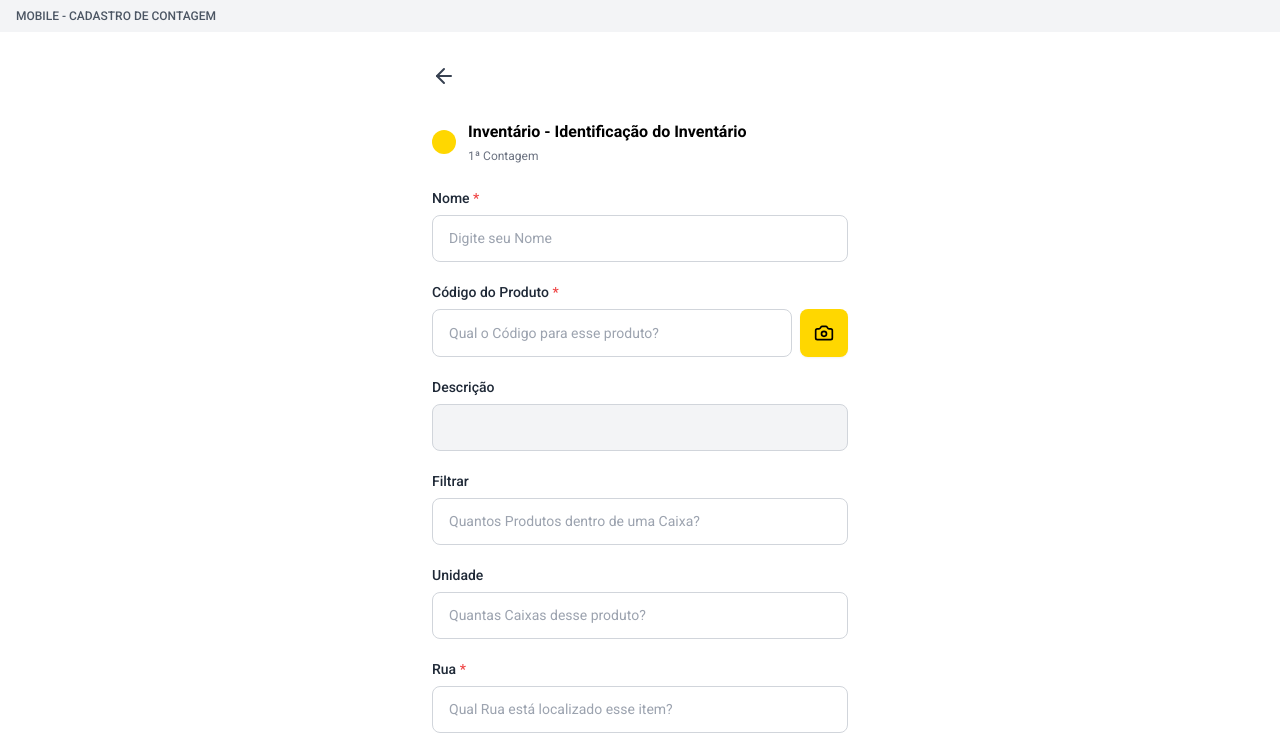
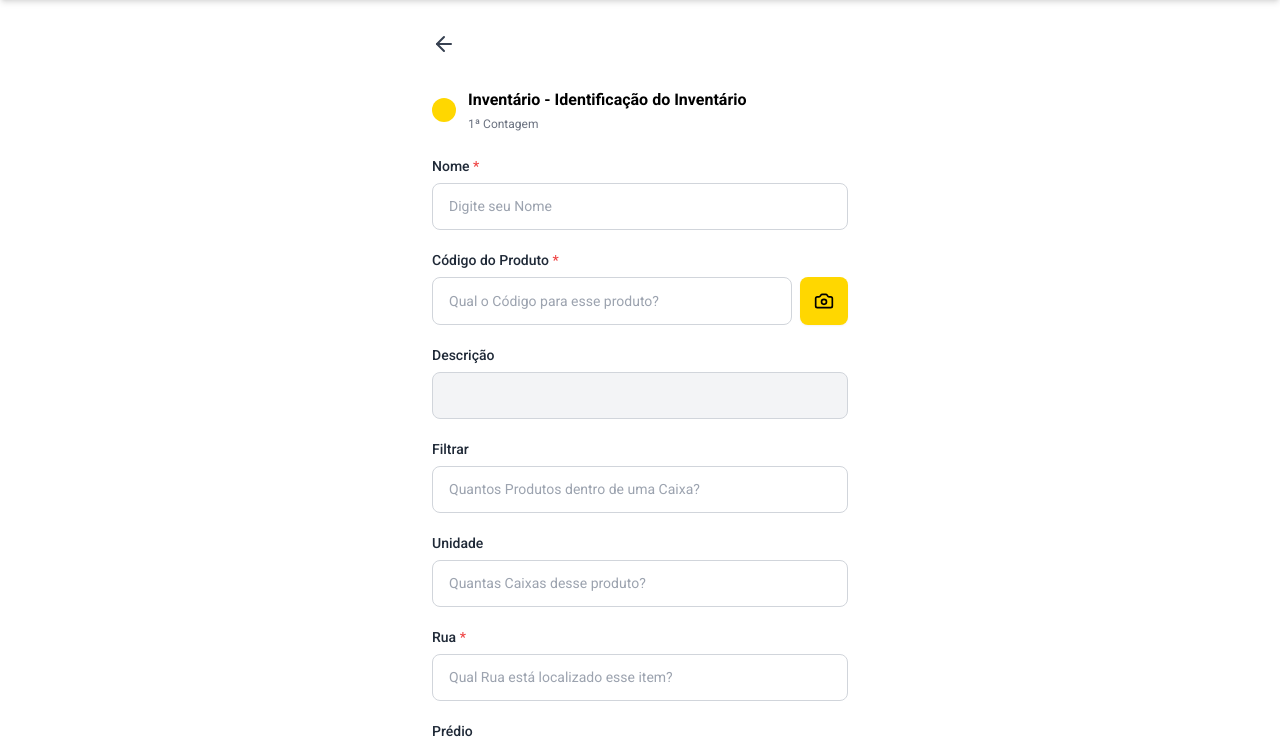
Before and after one commit to Elias-Lummar/Inventory, a plain HTML site: page count-inventory.html in a window 1280 px wide. Shown: the part 64-809 px from the top of the page. Drawn offline with nearby package versions, Linux system fonts and the light colour scheme.

Commit message:
remove breadcump

```diff
--- a/count-inventory.html
+++ b/count-inventory.html
@@ -50,10 +50,6 @@
         </div>
     </header>
 
-    <!-- Breadcrumb -->
-    <div class="bg-gray-100 px-4 py-2 text-xs text-gray-600 font-medium">
-        MOBILE - CADASTRO DE CONTAGEM
-    </div>
 
     <!-- Conteúdo Principal -->
     <main class="flex-1 w-full max-w-md mx-auto py-6 px-4 flex flex-col gap-6">
```
Also changed, not shown: inventory-list.html (+0 -3 lines).
